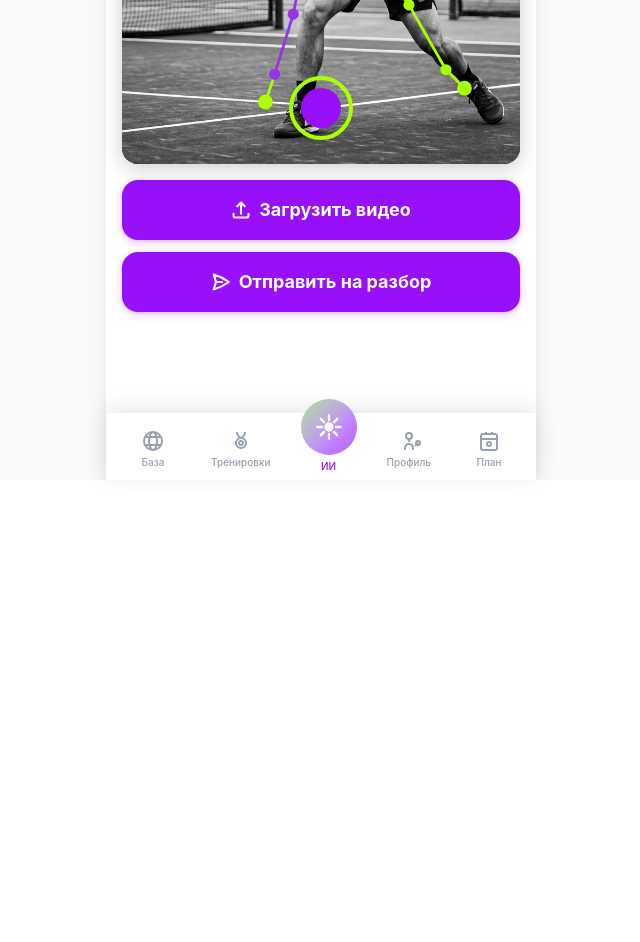
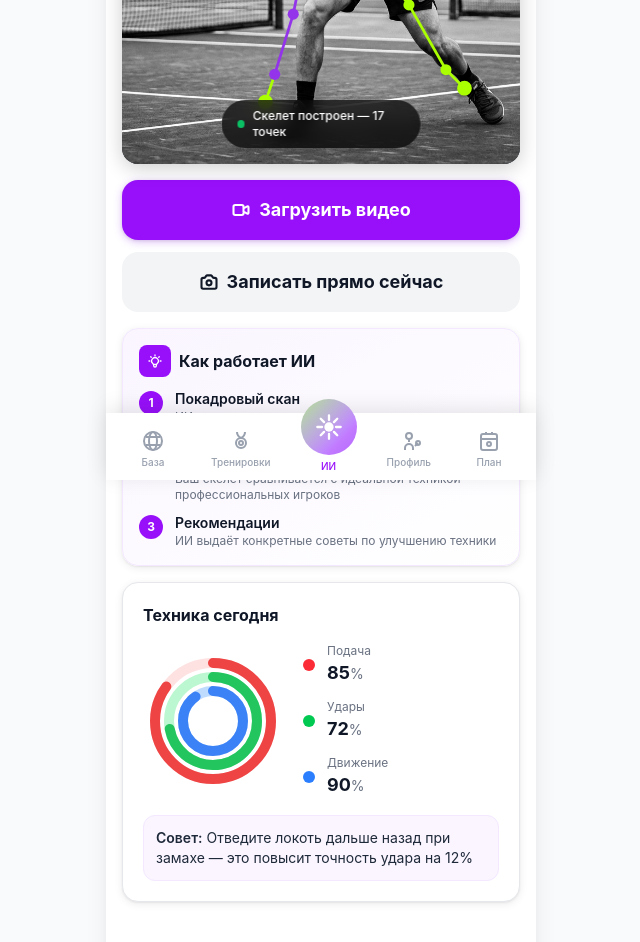
Before and after one commit to sadboy2001/SHIFT, a React (Vite) app: page / in a window 1280 px wide. Shown: the part 320-1262 px from the top of the page, without its empty margins (319-959 px from the left). Before the commit the page ends 800 px from the top, so only its background shows below. Built offline with nearby package versions, Linux system fonts and the light colour scheme.

Commit message:
План открывается сразу, ИИ-экран с кольцами активности и подсказкой

```diff
--- a/src/screens/RecordScreen.tsx
+++ b/src/screens/RecordScreen.tsx
@@ -5,7 +5,7 @@ const RecordScreen: React.FC = () => {
     <div className="flex flex-col flex-1 overflow-y-auto pb-4">
       <h1 className="text-3xl font-bold text-black px-4 pt-4 pb-3">Разбор от ИИ</h1>
 
-      {/* Video area with AI tracking overlay */}
+      {/* Video area with AI tracking overlay — MAIN */}
       <div className="mx-4 rounded-2xl overflow-hidden relative bg-gray-800 shadow-video">
         <img
           src="/images/tennis-player-tracking.jpg"
@@ -17,11 +17,17 @@ const RecordScreen: React.FC = () => {
         <div className="absolute top-4 left-4 flex flex-col gap-2">
           <div className="bg-white/90 backdrop-blur-sm rounded-lg px-3 py-1.5 flex items-center gap-2 shadow-sm">
             <span className="text-xs font-bold text-yellow-500 border border-yellow-500 rounded px-1">AI</span>
-            <span className="text-sm font-medium text-gray-800">AI Трекинг</span>
+            <span className="text-sm font-medium text-gray-800">Сканирование скелета</span>
           </div>
           <div className="bg-white/90 backdrop-blur-sm rounded-lg px-3 py-1.5 flex items-center gap-2 shadow-sm">
-            <span className="text-base">🎾</span>
-            <span className="text-sm font-medium text-gray-800">Определение ударов</span>
+            <span className="text-base">⏸️</span>
+            <span className="text-sm font-medium text-gray-800">Ключевые кадры</span>
+          </div>
+          <div className="bg-white/90 backdrop-blur-sm rounded-lg px-3 py-1.5 flex items-center gap-2 shadow-sm">
+            <svg className="w-4 h-4 text-green-600" fill="none" stroke="currentColor" viewBox="0 0 24 24">
+              <path strokeLinecap="round" strokeLinejoin="round" strokeWidth={2} d="M9 12l2 2 4-4m6 2a9 9 0 11-18 0 9 9 0 0118 0z" />
+            </svg>
+            <span className="text-sm font-medium text-gray-800">Эталон: 87%</span>
           </div>
         </div>
 
@@ -80,28 +86,150 @@ const RecordScreen: React.FC = () => {
           <circle cx="370" cy="355" r="7" fill="#AAFF00" stroke="#AAFF00" strokeWidth="2" />
         </svg>
 
-        {/* Record button */}
-        <div className="absolute bottom-6 left-1/2 -translate-x-1/2">
-          <div className="w-16 h-16 rounded-full border-4 border-[#AAFF00] flex items-center justify-center">
-            <div className="w-10 h-10 rounded-full bg-purple-600"></div>
+        {/* Scanning status */}
+        <div className="absolute bottom-4 left-1/2 -translate-x-1/2">
+          <div className="bg-black/70 backdrop-blur-sm rounded-full px-4 py-2 flex items-center gap-2">
+            <div className="w-2 h-2 bg-green-400 rounded-full animate-pulse"></div>
+            <span className="text-xs text-white font-medium">Скелет построен — 17 точек</span>
           </div>
         </div>
       </div>
 
-      {/* Buttons */}
+      {/* Buttons — RIGHT AFTER VIDEO */}
       <div className="px-4 mt-4 flex flex-col gap-3">
         <button className="w-full bg-purple-600 hover:bg-purple-700 text-white font-bold text-lg py-4 rounded-2xl flex items-center justify-center gap-2 transition-all shadow-button hover:shadow-button-hover">
           <svg className="w-5 h-5" fill="none" stroke="currentColor" strokeWidth={2.5} viewBox="0 0 24 24">
-            <path strokeLinecap="round" strokeLinejoin="round" d="M3 16.5v2.25A2.25 2.25 0 005.25 21h13.5A2.25 2.25 0 0021 18.75V16.5m-13.5-9L12 3m0 0l4.5 4.5M12 3v13.5" />
+            <path strokeLinecap="round" strokeLinejoin="round" d="M15 10l4.553-2.276A1 1 0 0121 8.618v6.764a1 1 0 01-1.447.894L15 14M5 18h8a2 2 0 002-2V8a2 2 0 00-2-2H5a2 2 0 00-2 2v8a2 2 0 002 2z" />
           </svg>
           Загрузить видео
         </button>
-        <button className="w-full bg-purple-600 hover:bg-purple-700 text-white font-bold text-lg py-4 rounded-2xl flex items-center justify-center gap-2 transition-all shadow-button hover:shadow-button-hover">
+        <button className="w-full bg-gray-100 hover:bg-gray-200 text-gray-900 font-bold text-lg py-4 rounded-2xl flex items-center justify-center gap-2 transition-all">
           <svg className="w-5 h-5" fill="none" stroke="currentColor" strokeWidth={2.5} viewBox="0 0 24 24">
-            <path strokeLinecap="round" strokeLinejoin="round" d="M6 12L3.269 3.126A59.768 59.768 0 0121.485 12 59.77 59.77 0 013.27 20.876L5.999 12zm0 0h7.5" />
+            <path strokeLinecap="round" strokeLinejoin="round" d="M3 9a2 2 0 012-2h.93a2 2 0 001.664-.89l.812-1.22A2 2 0 0110.07 4h3.86a2 2 0 011.664.89l.812 1.22A2 2 0 0018.07 7H19a2 2 0 012 2v9a2 2 0 01-2 2H5a2 2 0 01-2-2V9z" />
+            <path strokeLinecap="round" strokeLinejoin="round" d="M15 13a3 3 0 11-6 0 3 3 0 016 0z" />
           </svg>
-          Отправить на разбор
+          Записать прямо сейчас
         </button>
+      </div>
+
+      {/* How it works — BELOW */}
+      <div className="px-4 mt-4">
+        <div className="bg-gradient-to-br from-purple-50 to-white rounded-2xl p-4 border border-purple-100 shadow-card">
+          <div className="flex items-center gap-2 mb-3">
+            <div className="w-8 h-8 bg-purple-600 rounded-lg flex items-center justify-center">
+              <svg className="w-4 h-4 text-white" fill="none" stroke="currentColor" viewBox="0 0 24 24">
+                <path strokeLinecap="round" strokeLinejoin="round" strokeWidth={2} d="M9.663 17h4.673M12 3v1m6.364 1.636l-.707.707M21 12h-1M4 12H3m3.343-5.657l-.707-.707m2.828 9.9a5 5 0 117.072 0l-.548.547A3.374 3.374 0 0014 18.469V19a2 2 0 11-4 0v-.531c0-.895-.356-1.754-.988-2.386l-.548-.547z" />
+              </svg>
+            </div>
+            <span className="font-bold text-gray-900">Как работает ИИ</span>
+          </div>
+          <div className="space-y-2.5">
+            <div className="flex items-start gap-3">
+              <div className="w-6 h-6 rounded-full bg-purple-600 text-white text-xs font-bold flex items-center justify-center flex-shrink-0 mt-0.5">1</div>
+              <div>
+                <p className="text-sm font-semibold text-gray-900">Покадровый скан</p>
+                <p className="text-xs text-gray-500">ИИ ставит видео на паузу в ключевых моментах и строит 3D-скелет по точкам тела</p>
+              </div>
+            </div>
+            <div className="flex items-start gap-3">
+              <div className="w-6 h-6 rounded-full bg-purple-600 text-white text-xs font-bold flex items-center justify-center flex-shrink-0 mt-0.5">2</div>
+              <div>
+                <p className="text-sm font-semibold text-gray-900">Сравнение с эталоном</p>
+                <p className="text-xs text-gray-500">Ваш скелет сравнивается с идеальной техникой профессиональных игроков</p>
+              </div>
+            </div>
+            <div className="flex items-start gap-3">
+              <div className="w-6 h-6 rounded-full bg-purple-600 text-white text-xs font-bold flex items-center justify-center flex-shrink-0 mt-0.5">3</div>
+              <div>
+                <p className="text-sm font-semibold text-gray-900">Рекомендации</p>
+                <p className="text-xs text-gray-500">ИИ выдаёт конкретные советы по улучшению техники</p>
+              </div>
+            </div>
+          </div>
+        </div>
+      </div>
+
+      {/* Activity Rings */}
+      <div className="px-4 mt-4">
+        <div className="bg-white rounded-2xl border border-gray-200 p-5 shadow-card">
+          <h2 className="font-bold text-gray-900 mb-4">Техника сегодня</h2>
+          <div className="flex items-center gap-5">
+            {/* Rings */}
+            <div className="relative flex-shrink-0">
+              <svg width="140" height="140" viewBox="0 0 140 140">
+                {/* Background rings */}
+                <circle cx="70" cy="70" r="58" fill="none" stroke="#fee2e2" strokeWidth="10" />
+                <circle cx="70" cy="70" r="44" fill="none" stroke="#bbf7d0" strokeWidth="10" />
+                <circle cx="70" cy="70" r="30" fill="none" stroke="#bfdbfe" strokeWidth="10" />
+
+                {/* Outer ring — Подача 85% */}
+                <circle
+                  cx="70" cy="70" r="58"
+                  fill="none"
+                  stroke="#ef4444"
+                  strokeWidth="10"
+                  strokeLinecap="round"
+                  strokeDasharray={`${2 * Math.PI * 58}`}
+                  strokeDashoffset={`${2 * Math.PI * 58 * (1 - 0.85)}`}
+                  transform="rotate(-90 70 70)"
+                />
+                {/* Middle ring — Удары 72% */}
+                <circle
+                  cx="70" cy="70" r="44"
+                  fill="none"
+                  stroke="#22c55e"
+                  strokeWidth="10"
+                  strokeLinecap="round"
+                  strokeDasharray={`${2 * Math.PI * 44}`}
+                  strokeDashoffset={`${2 * Math.PI * 44 * (1 - 0.72)}`}
+                  transform="rotate(-90 70 70)"
+                />
+                {/* Inner ring — Движение 90% */}
+                <circle
+                  cx="70" cy="70" r="30"
+                  fill="none"
+                  stroke="#3b82f6"
+                  strokeWidth="10"
+                  strokeLinecap="round"
+                  strokeDasharray={`${2 * Math.PI * 30}`}
+                  strokeDashoffset={`${2 * Math.PI * 30 * (1 - 0.90)}`}
+                  transform="rotate(-90 70 70)"
+                />
+              </svg>
+            </div>
+
+            {/* Stats */}
+            <div className="flex-1 space-y-3">
+              <div className="flex items-center gap-3">
+                <div className="w-3 h-3 rounded-full bg-red-500"></div>
+                <div className="flex-1">
+                  <p className="text-xs text-gray-500">Подача</p>
+                  <p className="text-lg font-bold text-gray-900">85<span className="text-sm font-normal text-gray-500">%</span></p>
+                </div>
+              </div>
+              <div className="flex items-center gap-3">
+                <div className="w-3 h-3 rounded-full bg-green-500"></div>
+                <div className="flex-1">
+                  <p className="text-xs text-gray-500">Удары</p>
+                  <p className="text-lg font-bold text-gray-900">72<span className="text-sm font-normal text-gray-500">%</span></p>
+                </div>
+              </div>
+              <div className="flex items-center gap-3">
+                <div className="w-3 h-3 rounded-full bg-blue-500"></div>
+                <div className="flex-1">
+                  <p className="text-xs text-gray-500">Движение</p>
+                  <p className="text-lg font-bold text-gray-900">90<span className="text-sm font-normal text-gray-500">%</span></p>
+                </div>
+              </div>
+            </div>
+          </div>
+
+          <div className="mt-4 bg-purple-50 rounded-xl p-3 border border-purple-100">
+            <p className="text-sm text-gray-800">
+              <span className="font-semibold">Совет:</span> Отведите локоть дальше назад при замахе — это повысит точность удара на 12%
+            </p>
+          </div>
+        </div>
       </div>
     </div>
   );
```
Also changed, not shown: src/App.tsx (+2 -38 lines).
